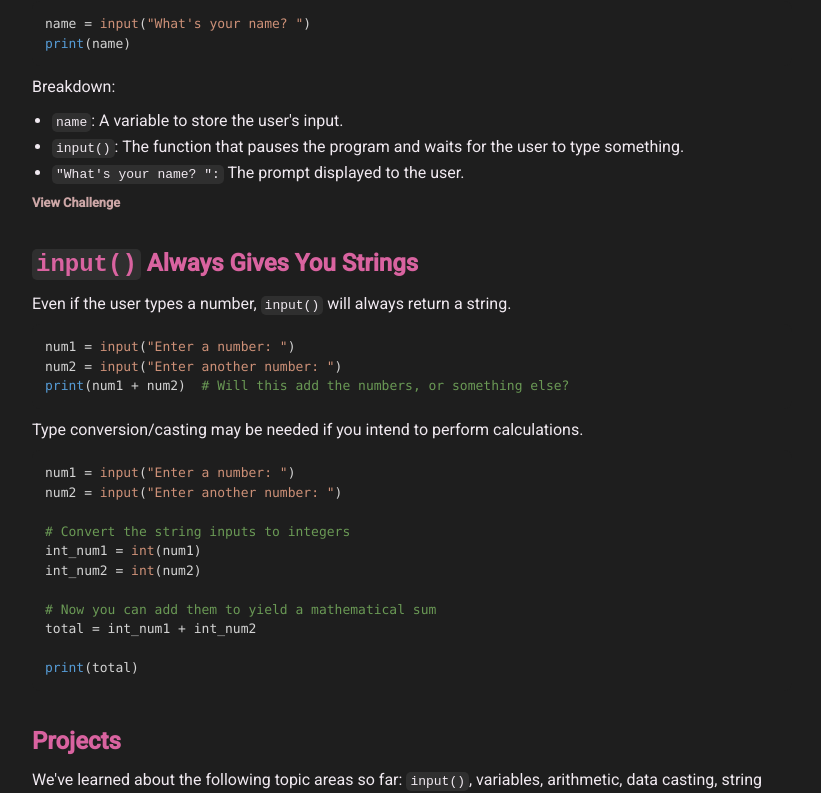
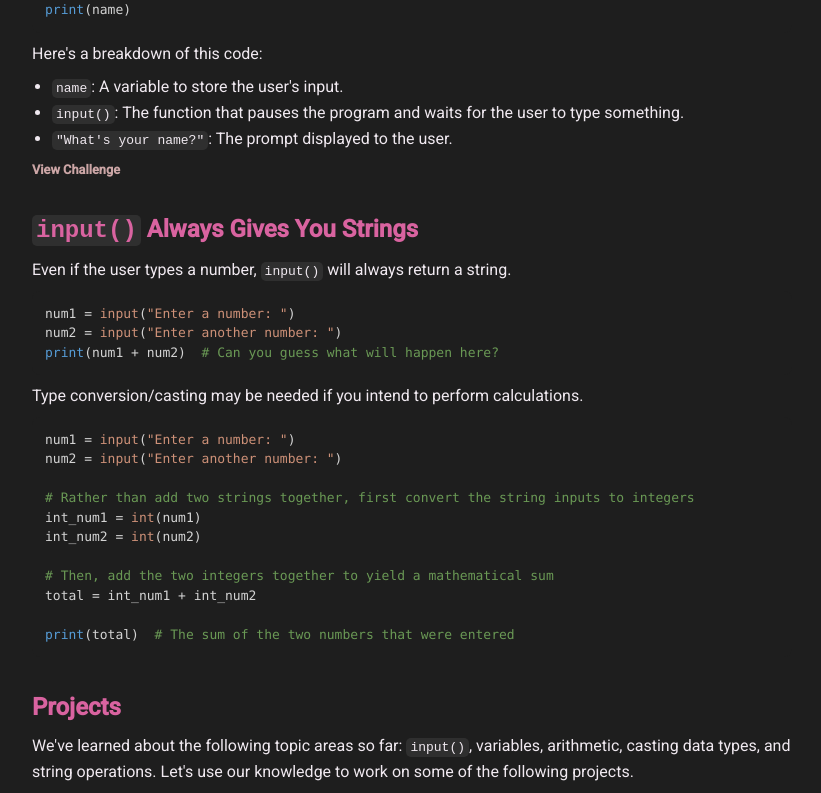
Before and after one commit to lawrluor/code-with-the-pros, a React (Create React App) app: page /input in a window 1280 px wide. Shown: the part 647-1440 px from the top of the page, without its empty margins (228-1049 px from the left). Built offline with nearby package versions, Linux system fonts and the light colour scheme.

Commit message:
content additions

```diff
--- a/src/pages/Python/01Strings.jsx
+++ b/src/pages/Python/01Strings.jsx
@@ -1,5 +1,6 @@
 import React from 'react';
 import CodeBlock from '../../components/CodeBlock';
+import Collapsible from '../../components/Collapsible';
 
 const StringsLesson = () => {
     return (
@@ -59,8 +60,13 @@ print(last_char)  # Outputs: d
 print(s[-2])      # Outputs: l
 print(s[-3])      # Outputs: o`} />
 
-                <p>TODO: Challenge: when would this be useful?</p>
-                <p>TODO: CHALLENGE: for a word over 6 chars, print first char, 3rd to last, and middle</p>
+                <Collapsible title={"View Challenge"}>
+                    <p>Can you think of why it might be useful to select a single character from a string?</p>
+                </Collapsible>
+
+                <Collapsible title={"View Challenge"}>
+                    <p>For a 6-character long string, print the first character, the 3rd to last character, and the last character.</p>
+                </Collapsible>
 
                 <h3>Slicing Strings</h3>
                 <p>What if we want to get more than just a single character from a string? Slicing can be used to obtain a substring, or a smaller part or subset of the string.</p>
@@ -122,9 +128,8 @@ greeting = 'Alice is ' + str(age) + ' years old'`} />
 
             <section>
                 <h2>Choosing Between Single and Double Quotes in Strings</h2>
-                <p>
-                        As both single quotes (<code className="inline">' '</code>) and double quotes (<code className="inline">" "</code>) can be used to define strings, the choice between these can sometimes depend on the content of the string itself.
-                        For example, if the string itself contains single quotes like the apostrophe symbol, using single quotes can cause an error.</p>
+                <p>As both single quotes (<code className="inline">' '</code>) and double quotes (<code className="inline">" "</code>) can be used to define strings, the choice between these can sometimes depend on the content of the string itself.
+                For example, if the string itself contains single quotes like the apostrophe symbol, using single quotes can cause an error.</p>
                 <CodeBlock language={"python"} codeString={`'This is the cat's home."  # Syntax parsing error`} />
                 <p>There is an error because the Python interpreter sees the apostrophe (single quote symbol) and believes that it is the end of the string. If we use double quotes instead, so that the single quote from the apostrophe symbol is not interpreted as attempting to end the string.</p>
 
--- a/src/pages/Python/02Input.jsx
+++ b/src/pages/Python/02Input.jsx
@@ -26,19 +26,19 @@ const Input = () => {
 
             <section>
                 <h2>How To Use <code className="inline">input()</code></h2>
-                <p>Basic Syntax:</p>
                 <CodeBlock language={"python"} codeString={`name = input("What's your name? ")
 print(name)`}></CodeBlock>
-                <p>Breakdown:</p>
+                <p>Here's a breakdown of this code:</p>
                 <ul>
                     <li><code className="inline">name</code>: A variable to store the user's input.</li>
                     <li><code className="inline">input()</code>: The function that pauses the program and waits for the user to type something.</li>
-                    <li><code className="inline">"What's your name? ":</code> The prompt displayed to the user.</li>
+                    <li><code className="inline">"What's your name?"</code>: The prompt displayed to the user.</li>
                 </ul>
 
                 <Collapsible title={"View Challenge"}>
                     <CodeBlock language={"python"} codeString={`# Challenge 1: Prompt the user to type their name and store their input into a variable.
-    # Challenge 2: Prompt the user to type a city that they've visited and store their input into a variable.`}></CodeBlock>
+# Challenge 2: Prompt the user to type a city that they've visited and store their input into a variable.`}>
+                    </CodeBlock>
                 </Collapsible>
             </section>
 
@@ -47,25 +47,26 @@ print(name)`}></CodeBlock>
                 <p>Even if the user types a number, <code className="inline">input()</code> will always return a string.</p>
                 <CodeBlock language={"python"} codeString={`num1 = input("Enter a number: ")
 num2 = input("Enter another number: ")
-print(num1 + num2)  # Will this add the numbers, or something else?`}></CodeBlock>
+print(num1 + num2)  # Can you guess what will happen here?`}></CodeBlock>
 
                 <p>Type conversion/casting may be needed if you intend to perform calculations.</p>
                 <CodeBlock language={"python"} codeString={`num1 = input("Enter a number: ")
 num2 = input("Enter another number: ")
 
-# Convert the string inputs to integers
+# Rather than add two strings together, first convert the string inputs to integers
 int_num1 = int(num1)
 int_num2 = int(num2)
 
-# Now you can add them to yield a mathematical sum
+# Then, add the two integers together to yield a mathematical sum
 total = int_num1 + int_num2
 
-print(total)`}></CodeBlock>
+print(total)  # The sum of the two numbers that were entered`}>
+</CodeBlock>
             </section>
 
             <section>
                 <h2>Projects</h2>
-                <p>We've learned about the following topic areas so far: <code className="inline">input()</code>, variables, arithmetic, data casting, string operations. Let's use our knowledge to work on some of the following projects.</p>
+                <p>We've learned about the following topic areas so far: <code className="inline">input()</code>, variables, arithmetic, casting data types, and string operations. Let's use our knowledge to work on some of the following projects.</p>
                 <li><strong>"Mad Libs" Game</strong>: Create a simple "Mad Libs" style game where the user is asked for different inputs (noun, adjective, verb, etc.) and a silly story is generated.</li>
                 <li><strong>Checkout Form</strong>: Create a simple program that allows a user to enter their cart and shipping details as if they were about to make a purchase on an e-commerce platform.</li>
             </section>
```
